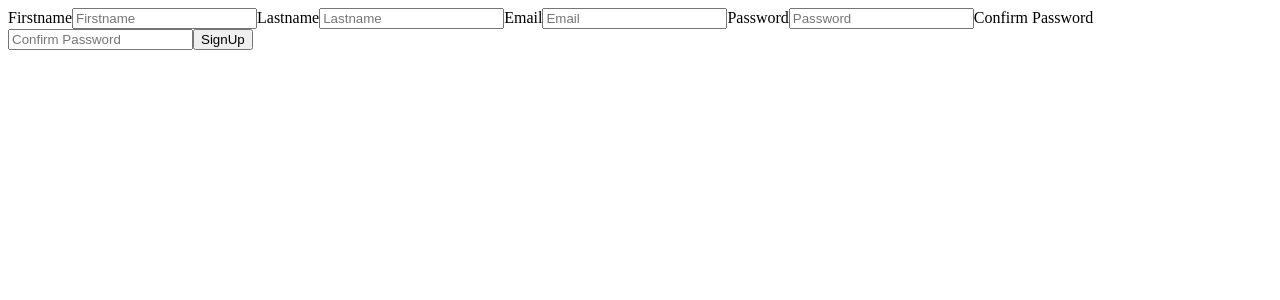
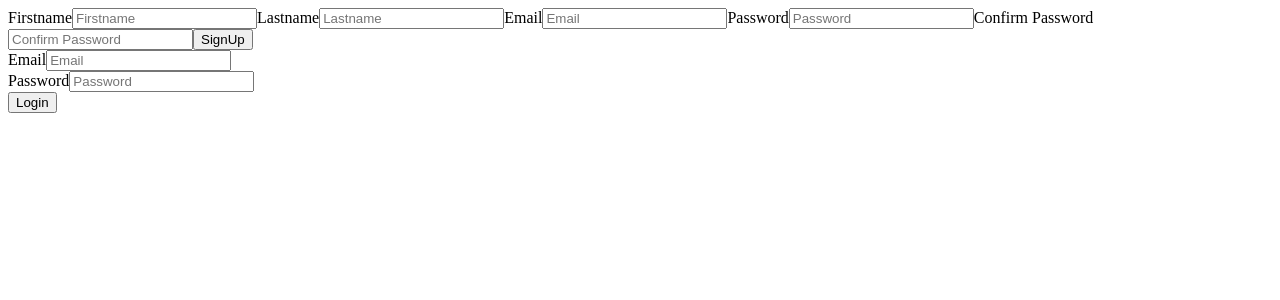
Before and after one commit to JobKoech610/content_management_system, a React (Vite) app in the folder client/: page / in a window 1280 px wide. Shown: the top 300 px of the page. Built offline with nearby package versions, Linux system fonts and the light colour scheme.

Commit message:
:sparkles: added a Login component

```diff
--- a/client/src/App.jsx
+++ b/client/src/App.jsx
@@ -1,6 +1,7 @@
 import React from 'react'
 import SignUp from './components/views/SignUp'
 import './App.css'
+import LogIn from './components/views/LogIn'
 
 function App() {
 
@@ -8,6 +9,7 @@ function App() {
   return (
     <>
      <SignUp />
+     <LogIn />
     </>
   )
 }
```
